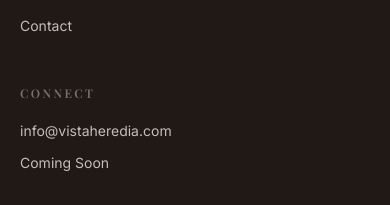
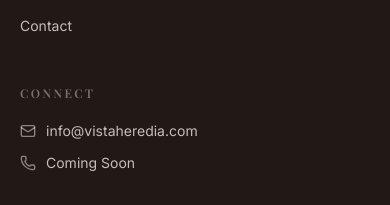
Before and after one commit to hammerdev-sys/vistaheredia, a Next.js app: page /en/story in a window 390 px wide. Shown: the part 10820-11025 px from the top of the page. Built offline with nearby package versions, Linux system fonts and the light colour scheme; a web font is replaced by a local one.

Commit message:
Add phone and mail icons to footer contact links
Co-Authored-By: Claude Sonnet 5 <noreply@anthropic.com>

```diff
--- a/components/site-footer.tsx
+++ b/components/site-footer.tsx
@@ -1,4 +1,5 @@
 import Link from "next/link";
+import { Mail, Phone } from "lucide-react";
 import { Logo } from "@/components/brand/logo";
 import { siteConfig } from "@/lib/content/site";
 import { faqs } from "@/lib/content/faq";
@@ -193,8 +194,9 @@ export function SiteFooter({
               <li>
                 <a
                   href={`mailto:${siteConfig.email}`}
-                  className="text-sm text-cream/75 transition-colors hover:text-cream block"
+                  className="flex items-center gap-2.5 text-sm text-cream/75 transition-colors hover:text-cream"
                 >
+                  <Mail className="h-4 w-4 shrink-0 text-cream/50" />
                   {siteConfig.email}
                 </a>
               </li>
@@ -202,8 +204,9 @@ export function SiteFooter({
               <li>
                 <a
                   href={`tel:${siteConfig.phone.replace(/\s/g, "")}`}
-                  className="text-sm text-cream/75 transition-colors hover:text-cream block"
+                  className="flex items-center gap-2.5 text-sm text-cream/75 transition-colors hover:text-cream"
                 >
+                  <Phone className="h-4 w-4 shrink-0 text-cream/50" />
                   {siteConfig.phone}
                 </a>
               </li>
```
